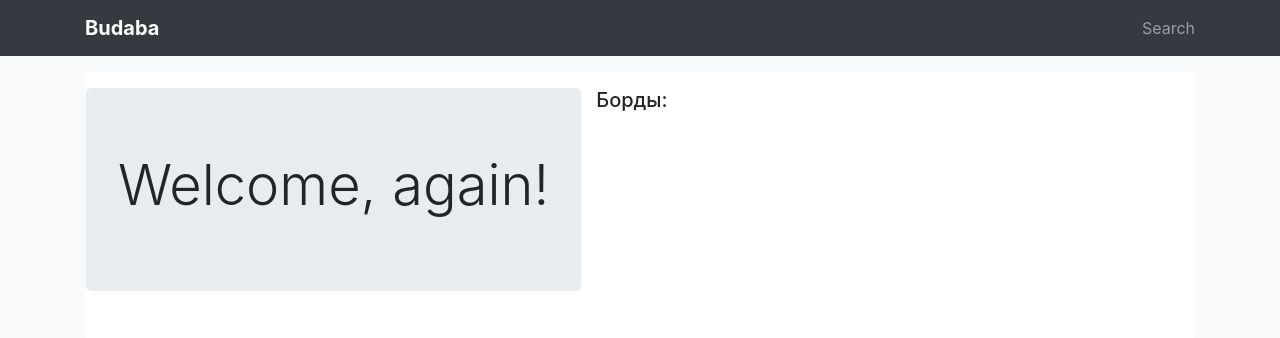
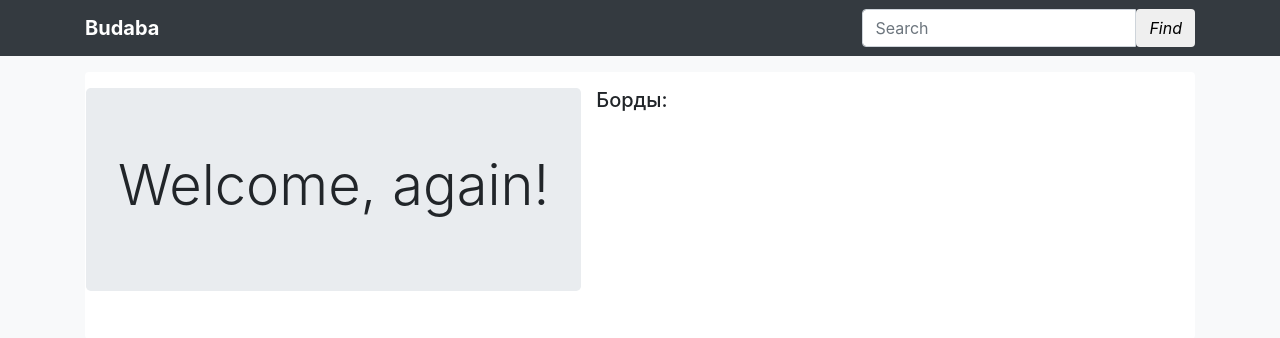
Before and after one commit to bushig/anonforum, a Django app: page / in a window 1280 px wide. Shown: the top 338 px of the page. Run offline with Django 3.2, Linux system fonts and the light colour scheme; data that the repository does not hold is empty; some libraries are stand-ins or nearby versions.

Commit message:
Added search bar

```diff
--- a/templates/base.html
+++ b/templates/base.html
@@ -26,11 +26,14 @@
 
             {% endblock %}
         </ul>
-        <ul class="navbar-nav">
-            <li class="nav-item">
-                <a class="nav-link" href="/search">Search</a>
-            </li>
-        </ul>
+        <form class="navbar-form" role="search">
+        <div class="input-group">
+            <input type="text" class="form-control" placeholder="Search" name="q">
+            <div class="input-group-btn">
+                <button class="btn btn-default" type="submit"><i class="fas fa-search">Find</i></button>
+            </div>
+        </div>
+        </form>
     </div>
 </div>
 {% if messages %}
@@ -45,6 +48,8 @@
         <!-- Content here -->
     {% endblock %}
 </div>
+{% load static %}
+{#<script src="{% static 'fa-solid.css' %}"></script>#}
 <script src="https://code.jquery.com/jquery-3.2.1.slim.min.js"
         integrity="sha384-KJ3o2DKtIkvYIK3UENzmM7KCkRr/rE9/Qpg6aAZGJwFDMVNA/GpGFF93hXpG5KkN"
         crossorigin="anonymous"></script>
```
